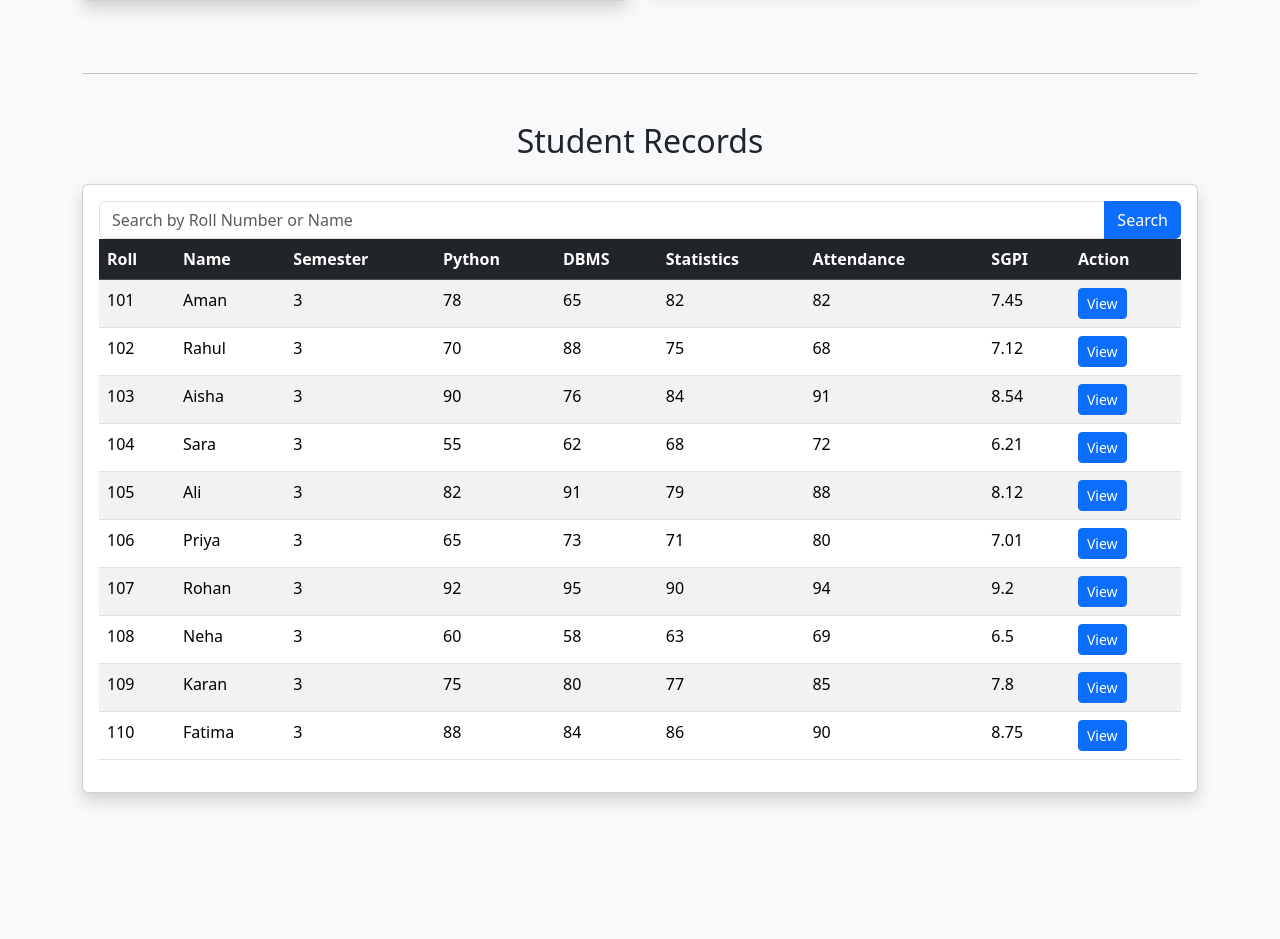
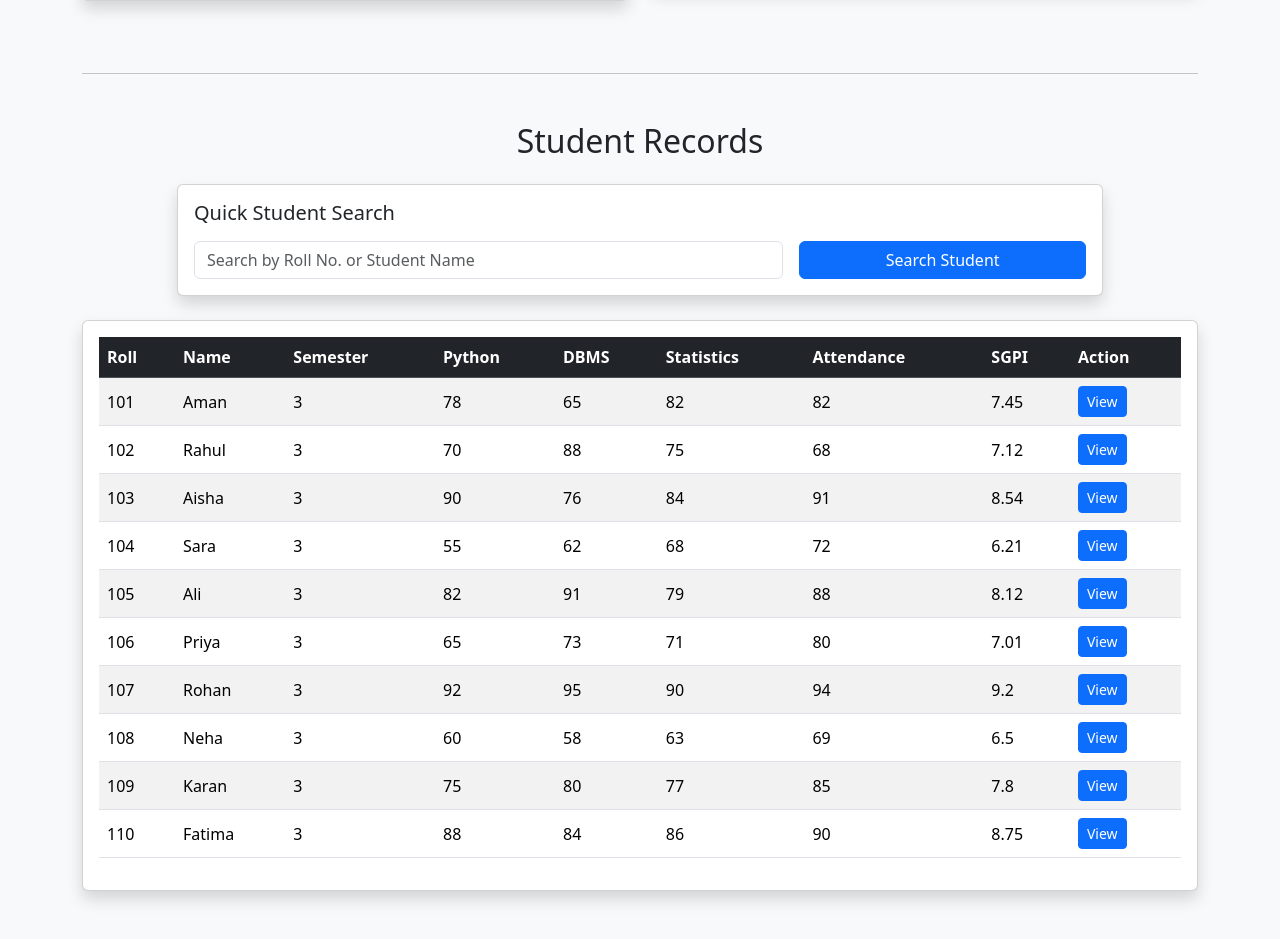
Before and after one commit to szeeshanZ123/academic-performance-examination-intelligence-system, a Flask app: page / in a window 1280 px wide. Shown: the part 1290-2229 px from the top of the page. Before the commit the page ends 2094 px from the top, so only its background shows below. Run offline with Flask 3, Linux system fonts and the light colour scheme.

Commit message:
Redesign student records section with integrated search panel

```diff
--- a/templates/index.html
+++ b/templates/index.html
@@ -28,7 +28,6 @@
           <div class="card shadow border-0">
             <div class="card-body text-center">
               <h6 class="text-muted">Total Students</h6>
-
               <h2>{{ total_students }}</h2>
             </div>
           </div>
@@ -38,7 +37,6 @@
           <div class="card shadow border-0">
             <div class="card-body text-center">
               <h6 class="text-muted">Average SGPI</h6>
-
               <h2>{{ average_sgpi }}</h2>
             </div>
           </div>
@@ -48,7 +46,6 @@
           <div class="card shadow border-0">
             <div class="card-body text-center">
               <h6 class="text-muted">Average Attendance</h6>
-
               <h2>{{ average_attendance }}%</h2>
             </div>
           </div>
@@ -58,7 +55,6 @@
           <div class="card shadow border-0">
             <div class="card-body text-center">
               <h6 class="text-muted">At Risk Students</h6>
-
               <h2>{{ at_risk }}</h2>
             </div>
           </div>
@@ -128,26 +124,44 @@
           </div>
         </div>
       </div>
+
       <hr class="my-5" />
 
       <h2 class="text-center mb-4">Student Records</h2>
 
+      <div class="row justify-content-center mb-4">
+        <div class="col-lg-10">
           <div class="card shadow">
             <div class="card-body">
-          <table class="table table-striped table-hover">
-            <form action="/search" method="GET" class="mb-4">
-              <div class="input-group">
+              <h5 class="mb-3">Quick Student Search</h5>
+
+              <form action="/search" method="GET">
+                <div class="row g-3 align-items-center">
+                  <div class="col-md-8">
                     <input
                       type="text"
                       name="query"
                       class="form-control"
-                  placeholder="Search by Roll Number or Name"
+                      placeholder="Search by Roll No. or Student Name"
                       required
                     />
+                  </div>
 
-                <button class="btn btn-primary">Search</button>
+                  <div class="col-md-4">
+                    <button type="submit" class="btn btn-primary w-100">
+                      Search Student
+                    </button>
+                  </div>
                 </div>
               </form>
+            </div>
+          </div>
+        </div>
+      </div>
+
+      <div class="card shadow">
+        <div class="card-body">
+          <table class="table table-striped table-hover align-middle">
             <thead class="table-dark">
               <tr>
                 <th>Roll</th>
@@ -164,7 +178,6 @@
 
             <tbody>
               {% for student in students %}
-
               <tr>
                 <td>{{ student.Roll }}</td>
                 <td>{{ student.Name }}</td>
@@ -183,7 +196,6 @@
                   </a>
                 </td>
               </tr>
-
               {% endfor %}
             </tbody>
           </table>
```
Lines whose indentation alone changed are shown as unchanged.
